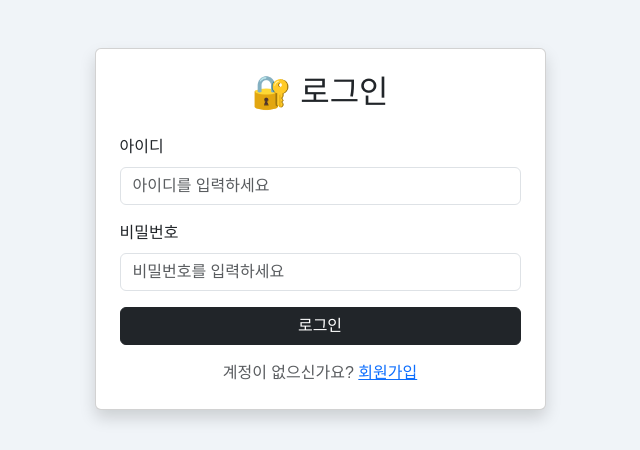
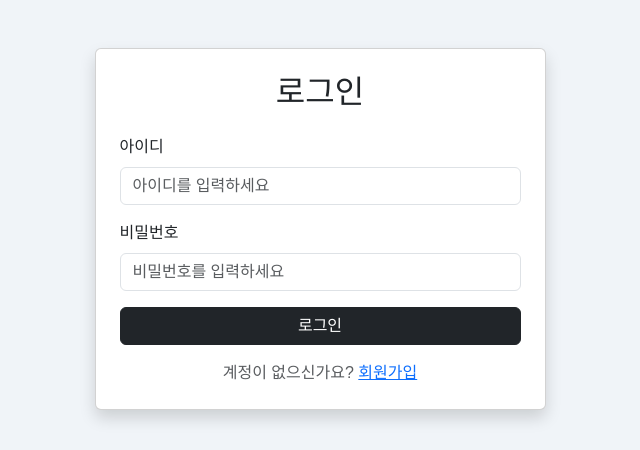
Before and after one commit to skcloud61/---, a Flask app: page /login in a window 1280 px wide. Shown: the part 56-506 px from the top of the page, without its empty margins (320-960 px from the left). Run offline with Flask 3, Linux system fonts and the light colour scheme; parts of the project's set-up code (start-up, migrations or seed data) failed here and were passed over.

Commit message:
Update login.html

```diff
--- a/templates/login.html
+++ b/templates/login.html
@@ -7,7 +7,7 @@
       <div class="card shadow">
         <div class="card-body p-4">
 
-          <h2 class="text-center mb-4">🔐 로그인</h2>
+          <h2 class="text-center mb-4"> 로그인</h2>
 
           <form method="POST" action="{{ url_for('login') }}">
             <div class="mb-3">
```
